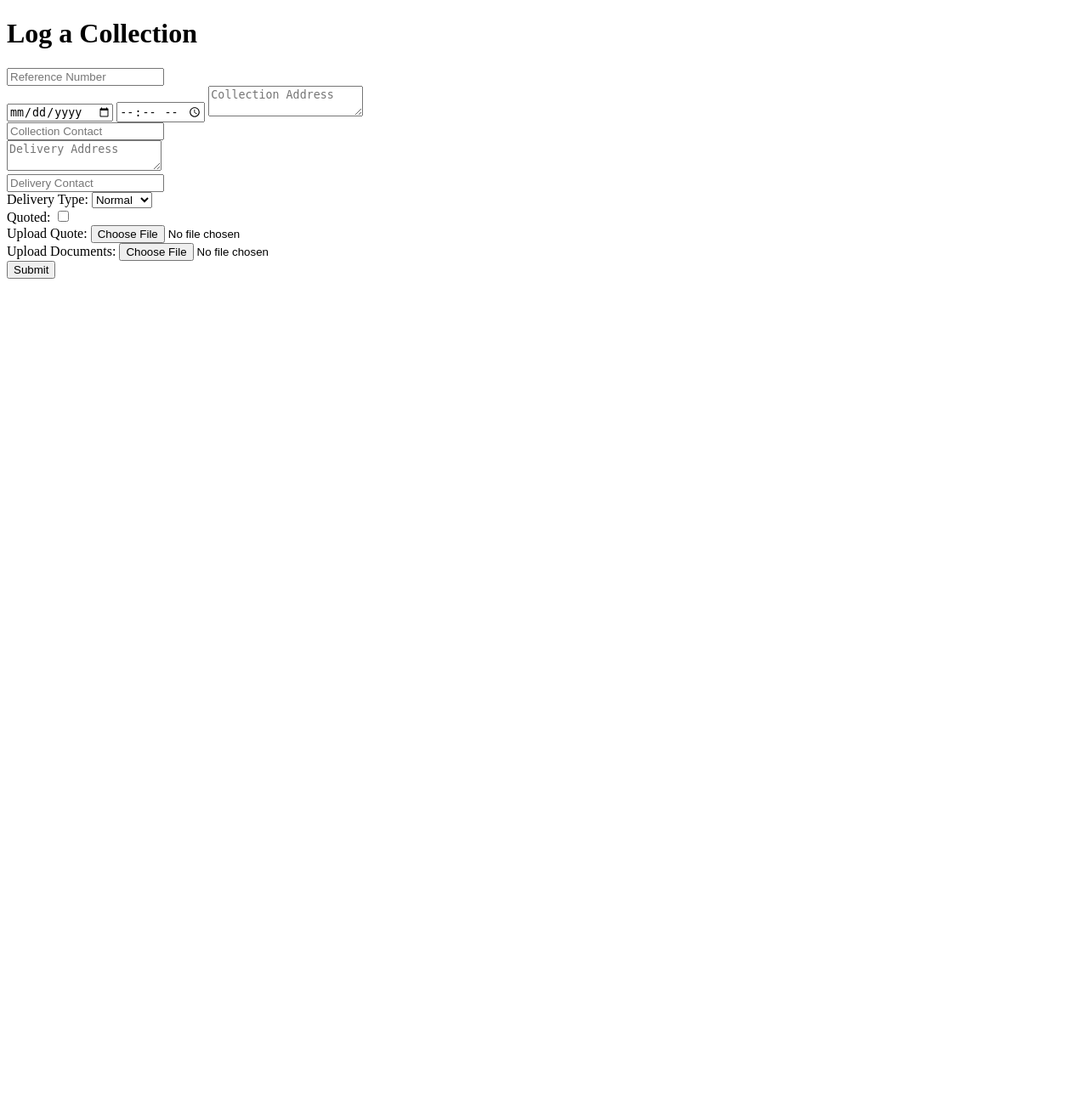
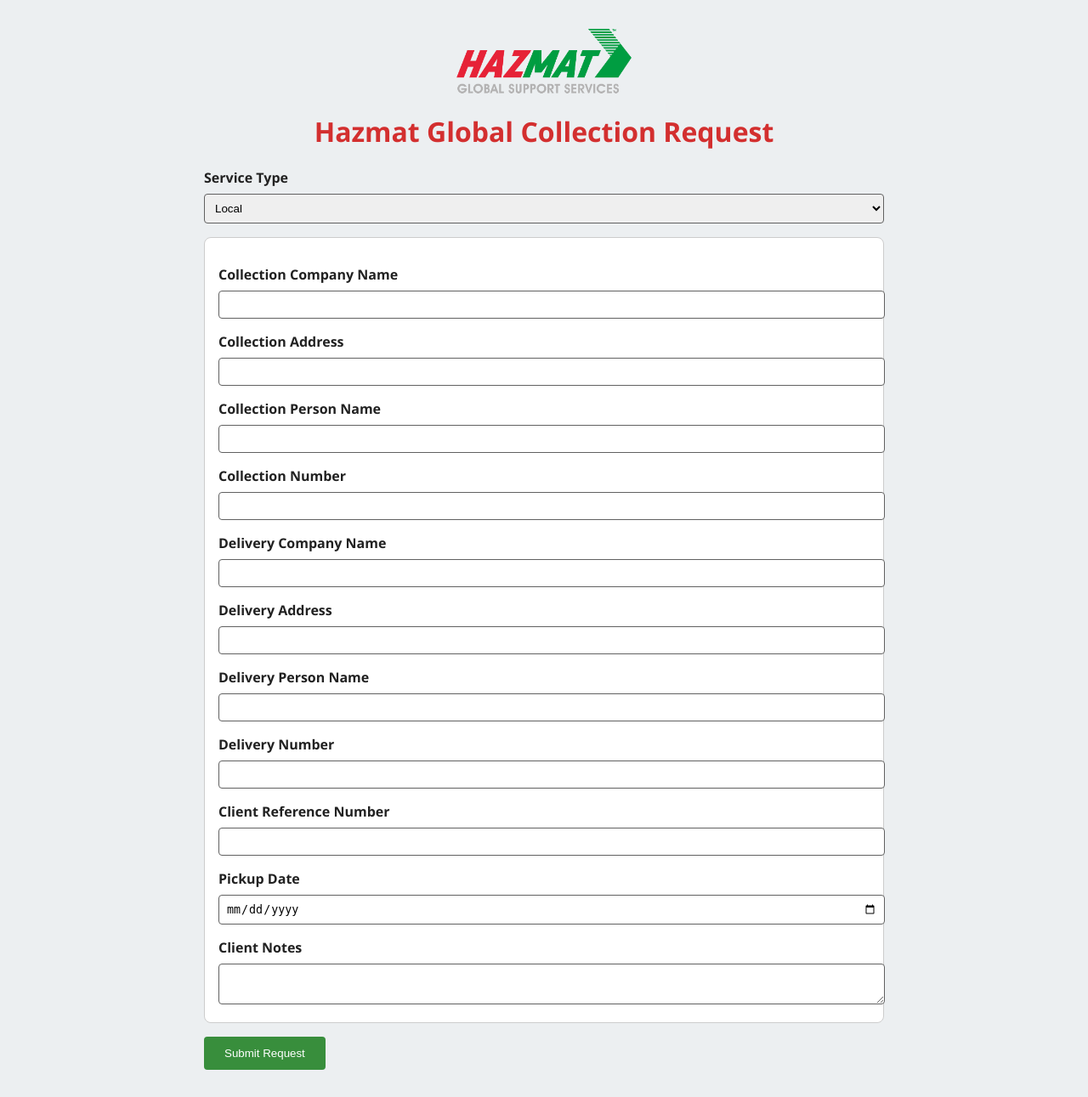
Before and after one commit to hendrikkruger2000-sudo/hazmat-form, a Flask app: template templates/form.html in a window 1280 px wide. Shown: the whole page at 85% size. Before the commit the page ends 328 px from the top, so only its background shows below. Run offline with Flask 3, Linux system fonts and the light colour scheme; the template is opened without the code that fills it, so the values that code supplies are empty.

Commit message:
Initial commit: Hazmat Global branded form + PDF waybill

```diff
--- a/templates/form.html
+++ b/templates/form.html
@@ -1,31 +1,135 @@
 <!DOCTYPE html>
 <html>
 <head>
-    <title>Log Collection</title>
-    <link rel="stylesheet" href="/static/style.css">
+    <title>Hazmat Global Collection Request</title>
+    <style>
+        body {
+            font-family: 'Segoe UI', sans-serif;
+            background-color: #ECEFF1;
+            color: #212121;
+            padding: 2rem;
+            max-width: 800px;
+            margin: auto;
+        }
+        h1 {
+            color: #D32F2F;
+            text-align: center;
+        }
+        .form-section {
+            margin-top: 1rem;
+            padding: 1rem;
+            background-color: #ffffff;
+            border: 1px solid #ccc;
+            border-radius: 8px;
+        }
+        label {
+            display: block;
+            margin-top: 1rem;
+            font-weight: bold;
+        }
+        input, select, textarea {
+            width: 100%;
+            padding: 0.5rem;
+            margin-top: 0.5rem;
+            border: 1px solid #616161;
+            border-radius: 4px;
+        }
+        button {
+            background-color: #388E3C;
+            color: white;
+            padding: 0.75rem 1.5rem;
+            border: none;
+            border-radius: 4px;
+            cursor: pointer;
+            margin-top: 1rem;
+        }
+        img {
+            display: block;
+            margin: auto;
+            height: 80px;
+            margin-bottom: 1rem;
+        }
+    </style>
+    <script>
+        function updateFormFields() {
+            const type = document.getElementById("serviceType").value;
+            document.getElementById("localFields").style.display = type === "local" ? "block" : "none";
+            document.getElementById("exportFields").style.display = type === "export" ? "block" : "none";
+            document.getElementById("importFields").style.display = type === "import" ? "block" : "none";
+        }
+    </script>
 </head>
 <body>
-    <h1>Log a Collection</h1>
-    <form action="/submit/" method="post" enctype="multipart/form-data">
-        <input type="text" name="reference" placeholder="Reference Number" required><br>
-        <input type="date" name="date" required>
-        <input type="time" name="collection_time" required>
-        <textarea name="collection_address" placeholder="Collection Address" required></textarea><br>
-        <input type="text" name="collection_contact" placeholder="Collection Contact" required><br>
-        <textarea name="delivery_address" placeholder="Delivery Address" required></textarea><br>
-        <input type="text" name="delivery_contact" placeholder="Delivery Contact" required><br>
-        <label>Delivery Type:</label>
-        <select name="delivery_type">
-            <option value="normal">Normal</option>
-            <option value="express">Express</option>
-        </select><br>
-        <label>Quoted:</label>
-        <input type="checkbox" name="quoted"><br>
-        <label>Upload Quote:</label>
-        <input type="file" name="quote_file"><br>
-        <label>Upload Documents:</label>
-        <input type="file" name="document_file"><br>
-        <button type="submit">Submit</button>
+    <img src="/static/logo.png" alt="Hazmat Global Logo">
+    <h1>Hazmat Global Collection Request</h1>
+    <form action="/submit" method="post">
+        <label for="serviceType">Service Type</label>
+        <select id="serviceType" name="serviceType" onchange="updateFormFields()">
+            <option value="local">Local</option>
+            <option value="export">Export</option>
+            <option value="import">Import</option>
+        </select>
+
+        <!-- LOCAL -->
+        <div id="localFields" class="form-section">
+            <label>Collection Company Name</label><input name="collection_company">
+            <label>Collection Address</label><input name="collection_address">
+            <label>Collection Person Name</label><input name="collection_person">
+            <label>Collection Number</label><input name="collection_number">
+            <label>Delivery Company Name</label><input name="delivery_company">
+            <label>Delivery Address</label><input name="delivery_address">
+            <label>Delivery Person Name</label><input name="delivery_person">
+            <label>Delivery Number</label><input name="delivery_number">
+            <label>Client Reference Number</label><input name="client_reference">
+            <label>Pickup Date</label><input type="date" name="pickup_date">
+            <label>Client Notes</label><textarea name="client_notes"></textarea>
+        </div>
+
+        <!-- EXPORT -->
+        <div id="exportFields" class="form-section" style="display:none;">
+            <label>Collection Company Name</label><input name="collection_company">
+            <label>Collection Address</label><input name="collection_address">
+            <label>Collection Person Name</label><input name="collection_person">
+            <label>Collection Number</label><input name="collection_number">
+            <label>Inco Terms</label>
+            <select name="inco_terms">
+                <option value="DDP">DDP</option>
+                <option value="DAP">DAP</option>
+                <option value="DDU">DDU</option>
+                <option value="CPT">CPT</option>
+            </select>
+            <label>Delivery Company Name</label><input name="delivery_company">
+            <label>Delivery Address</label><input name="delivery_address">
+            <label>Delivery Person Name</label><input name="delivery_person">
+            <label>Delivery Number</label><input name="delivery_number">
+            <label>Client Reference Number</label><input name="client_reference">
+            <label>Pickup Date</label><input type="date" name="pickup_date">
+            <label>Client Notes</label><textarea name="client_notes"></textarea>
+        </div>
+
+        <!-- IMPORT -->
+        <div id="importFields" class="form-section" style="display:none;">
+            <label>Collection Company Name</label><input name="collection_company">
+            <label>Collection Address</label><input name="collection_address">
+            <label>Collection Person Name</label><input name="collection_person">
+            <label>Collection Number</label><input name="collection_number">
+            <label>Inco Terms</label>
+            <select name="inco_terms">
+                <option value="DDP">DDP</option>
+                <option value="DAP">DAP</option>
+                <option value="DDU">DDU</option>
+                <option value="EXW">EXW</option>
+            </select>
+            <label>Delivery Company Name</label><input name="delivery_company">
+            <label>Delivery Address</label><input name="delivery_address">
+            <label>Delivery Person Name</label><input name="delivery_person">
+            <label>Delivery Number</label><input name="delivery_number">
+            <label>Client Reference Number</label><input name="client_reference">
+            <label>Pickup Date</label><input type="date" name="pickup_date">
+            <label>Client Notes</label><textarea name="client_notes"></textarea>
+        </div>
+
+        <button type="submit">Submit Request</button>
     </form>
 </body>
 </html>
```
Also changed, not shown: main.py (+2 -13 lines).
